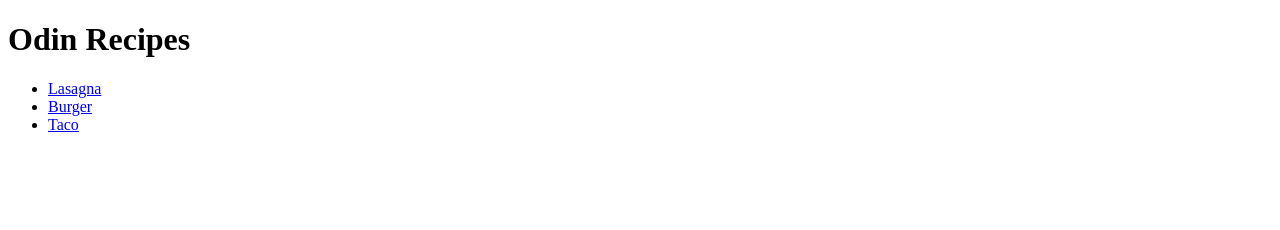
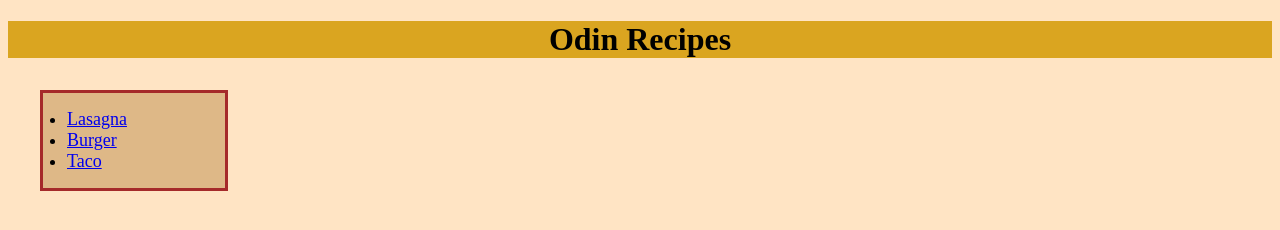
Before and after one commit to H-Akers/odin-recipes, a plain HTML site: page index.html in a window 1280 px wide. Drawn offline with Linux system fonts and the light colour scheme.

Commit message:
Updated index stylesheet with basic design, created stylesheet for individual recipes and edited.

```diff
--- a/index.html
+++ b/index.html
@@ -3,13 +3,14 @@
   <head>
     <meta charset="UTF-8">
     <title>Odin Recipes</title>
+    <link rel="stylesheet" href="styles.css">
   </head>
   <body>
     <h1>Odin Recipes</h1>
-    <ul>
-      <li><a href="recipes/lasagna.html">Lasagna</a></li>
-      <li><a href="recipes/burger.html">Burger</a></li>
-      <li><a href="recipes/taco.html">Taco</a></li>
+    <ul id="recipes">
+      <li class="meal"><a href="recipes/lasagna.html">Lasagna</a></li>
+      <li class="meal"><a href="recipes/burger.html">Burger</a></li>
+      <li class="meal"><a href="recipes/taco.html">Taco</a></li>
     </ul>
 </body>
 </html>
--- /dev/null
+++ b/recipes/styles.css
@@ -0,0 +1,30 @@
+/* stylessheet for recipes */
+
+body {
+    background-color: blanchedalmond;
+}
+
+h1 {
+    text-align: center;
+    font-weight: bold;
+    background-color: goldenrod;
+    padding: 8px;
+}
+
+img {
+    display: block;
+    margin-top: 32px;
+    margin-bottom: 16px;
+    margin-left: auto;
+    margin-right: auto;
+}
+
+#homelink {
+    border-style: solid;
+    border-width: 2px;
+    border-color: brown;
+    padding: 4px;
+    margin: auto;
+    background-color: burlywood;
+    font-size: 18px;
+}
--- /dev/null
+++ b/styles.css
@@ -0,0 +1,24 @@
+/* style sheet for recipes website page */
+body {
+    background-color: bisque;
+}
+
+h1 {
+    text-align: center;
+    background-color: goldenrod;
+    font-weight: bold;
+}
+
+#recipes {
+    background-color: burlywood;
+    border-style: solid;
+    border-color: brown;
+    margin: 32px;
+    padding: 16px;
+    font-size: 18px;
+    width: 150px;
+}
+
+.meal {
+    margin-left: 8px;
+}
```
Also changed, not shown: recipes/burger.html (+2 -1 lines), recipes/lasagna.html (+1 -0 lines), recipes/taco.html (+1 -0 lines).
